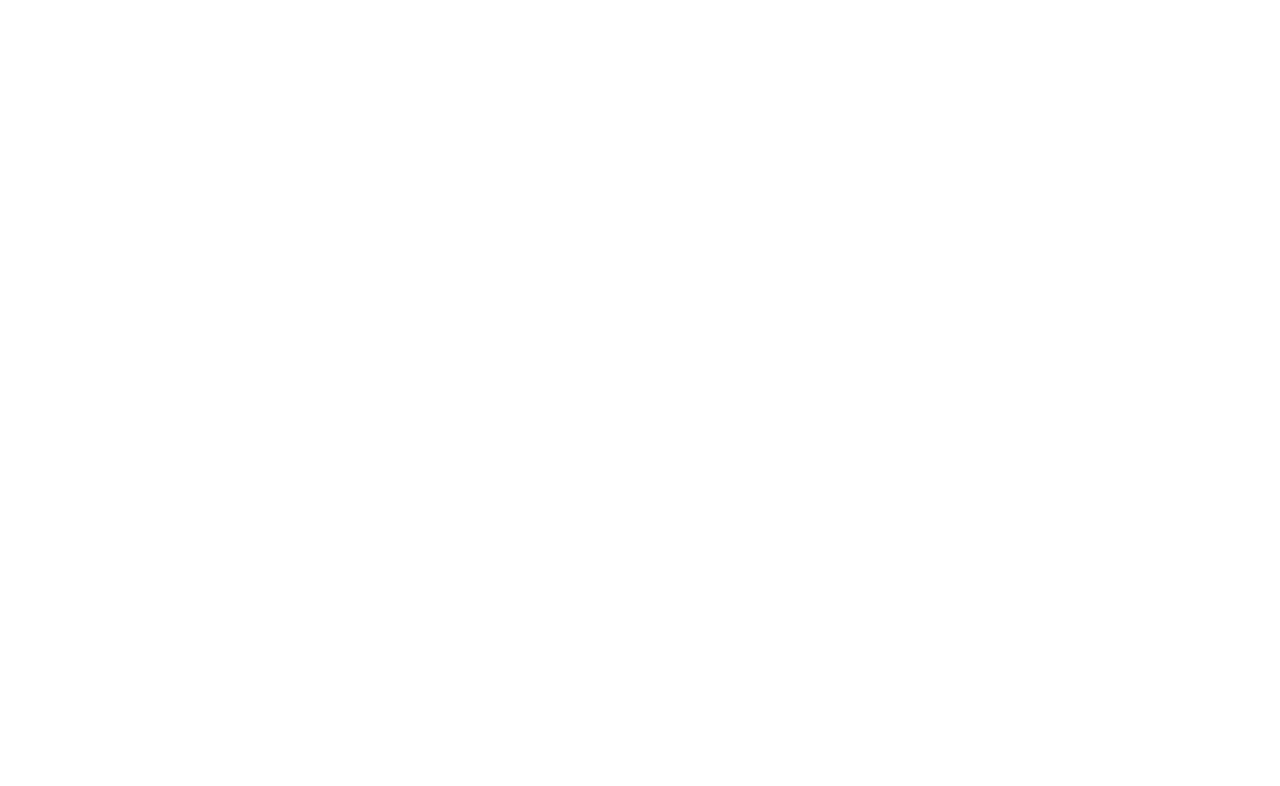
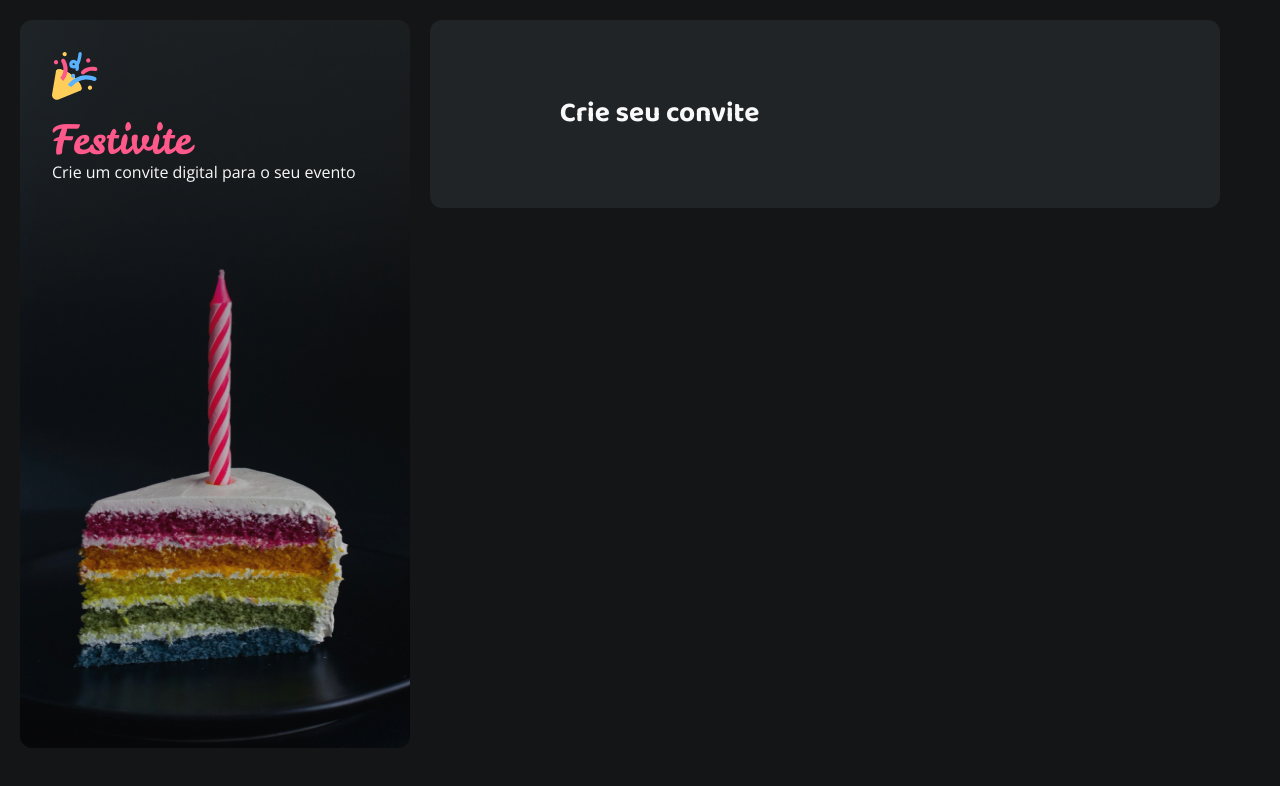
Before and after one commit to ambleandro/Formulario-de-convite, a plain HTML site: page index.html in a window 1280 px wide. Drawn offline with nearby package versions, Linux system fonts and the light colour scheme.

Commit message:
done aside

```diff
--- a/index.html
+++ b/index.html
@@ -12,6 +12,23 @@
   <link rel="stylesheet" href="styles/index.css">
 </head>
 <body>
+  <div id="app">
+    <aside>
+      <div class="aside-container">
+        <header>
+          <img src="./assets/Logo.svg" alt="">
+          <h1>Festivite</h1>
+          <p>Crie um convite digital para o seu evento</p>
+        </header>
+      </div>
+    </aside>
+
+    <main>
+      <div class="main-container">
+        <h1>Crie seu convite</h1>
+      </div>
+    </main>
+  </div>
 
 </body>
 </html>
--- a/styles/global.css
+++ b/styles/global.css
@@ -40,13 +40,18 @@
   --font-family-b: "Baloo 2", sans-serif;
   --font-family-l: "Leckerli One", cursive;
 
-  --logo: 400 2.5rem/auto var(--font-family-l);
+  --logo: 400 2.5rem/100% var(--font-family-l);
 
-  --heading-md: 700 1.75rem/auto var(--font-family-b);
-  --heading-sm: 700 1.125rem/auto var(--font-family-b);
+  --heading-md: 700 1.75rem/100% var(--font-family-b);
+  --heading-sm: 700 1.125rem/100% var(--font-family-b);
 
-  --body-md: 400 1rem/auto var(--font-family);
-  --body-sm: 400 .875rem/auto var(--font-family);
-  --body-xs: 400 .75rem/auto var(--font-family);
+  --body-md: 400 1rem/100% var(--font-family);
+  --body-sm: 400 .875rem/100% var(--font-family);
+  --body-xs: 400 .75rem/100% var(--font-family);
 
 }
+
+body {
+  overflow: hidden;
+  background-color: var(--shape-background);
+}
--- /dev/null
+++ b/styles/header.css
@@ -0,0 +1,19 @@
+.aside-container {
+  padding: 2rem;
+
+  img{
+    height: 3rem;
+    margin-bottom: 1rem;
+  }
+
+  h1 {
+    font: var(--logo);
+    color: var(--pink);
+    margin-bottom: .25rem;
+  }
+
+  p {
+    font: var(--body-md);
+    color: var(--text-heading);
+  }
+}
--- a/styles/index.css
+++ b/styles/index.css
@@ -1 +1,3 @@
+@import url(layout.css);
 @import url(global.css);
+@import url(header.css);
--- /dev/null
+++ b/styles/layout.css
@@ -0,0 +1,40 @@
+#app {
+  display: grid;
+  grid-template-columns: 32.8% 67.2%;
+
+  height: 100vh;
+  overflow: hidden;
+}
+
+aside {
+  padding: 1.25rem .625rem 1.25rem 1.25rem;
+
+  & .aside-container {
+    max-width: 25rem;
+    height: 45.5rem;
+
+    border-radius: .75rem;
+
+    margin-left: auto;
+    background-image: url(../assets/Background.png);
+    background-size: 100% 100%;
+    background-position: center;
+  }
+}
+
+main {
+  overflow: auto;
+  padding: 1.25rem 1.25rem 1.25rem .625rem;
+  max-width: 51.25rem;
+
+  & .main-container {
+    background-color: var(--shape-body);
+    border-radius: .75rem;
+    padding: 5rem 8.125rem;
+
+    h1 {
+      font: var(--heading-md);
+      color: var(--text-heading);
+    }
+  }
+}
```
